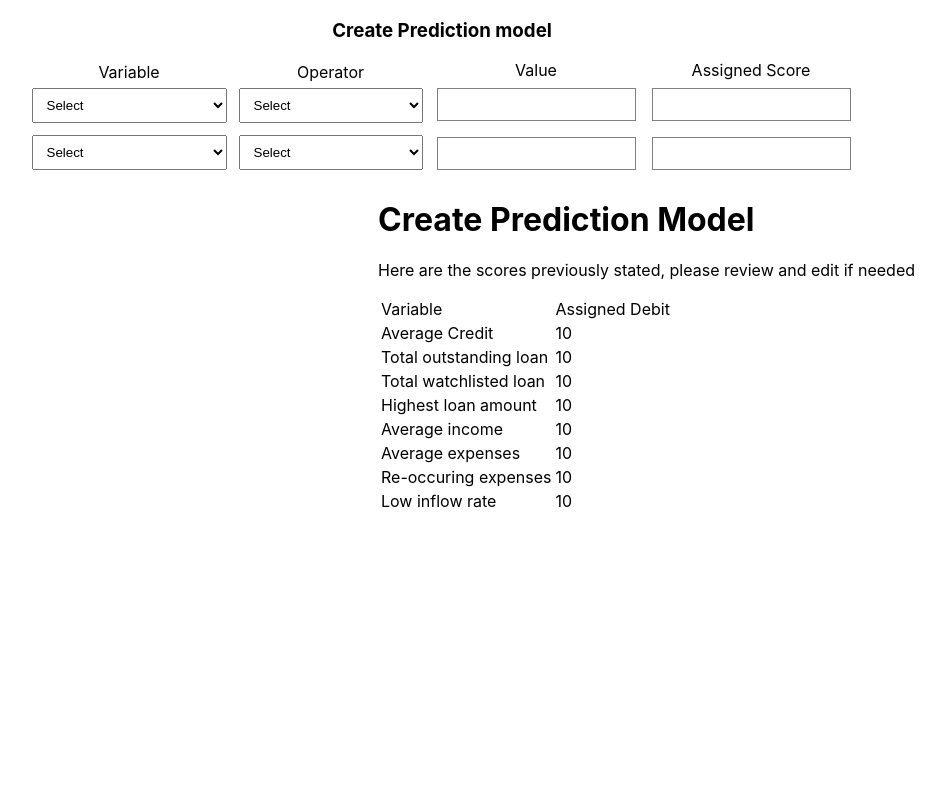
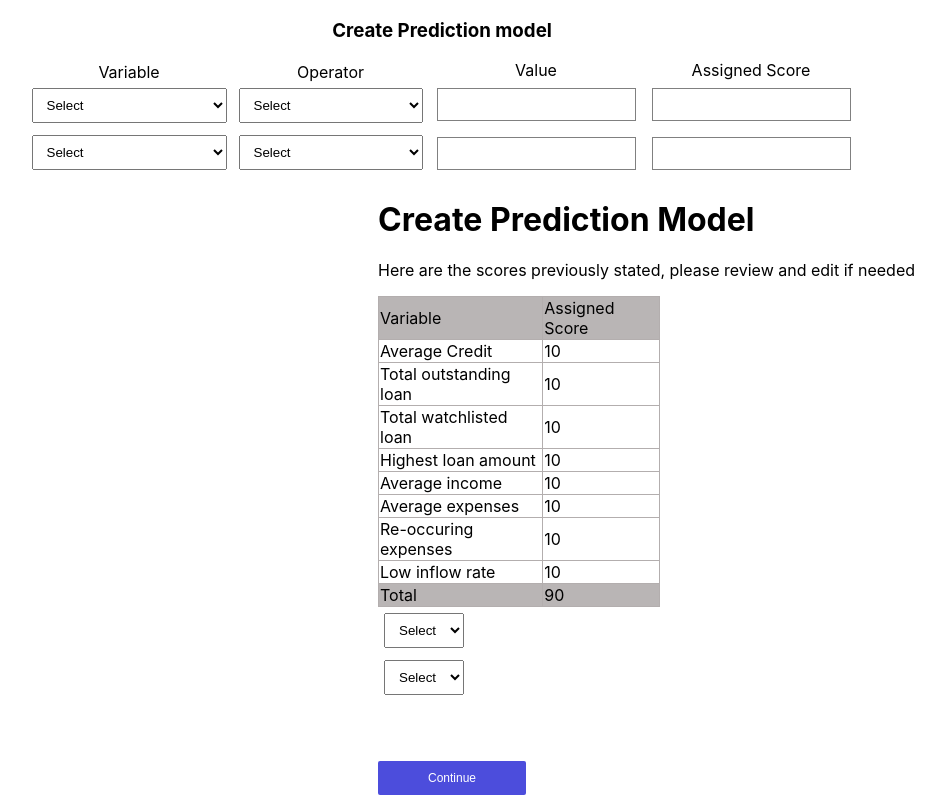
Before and after one commit to Peacesandy/smart-lend, a React (Create React App) app: page / in a window 1280 px wide. Both pictures are taken after a click on the button "Continue". Shown: the whole page, without its empty margins (198-1143 px from the left). Built offline with nearby package versions, Linux system fonts and the light colour scheme.

Commit message:
styled the button

```diff
--- /dev/null
+++ b/src/Components/Review.jsx
@@ -0,0 +1,11 @@
+import React from 'react'
+
+function Review() {
+  return (
+    <div>
+        <h1>Review details</h1>
+    </div>
+  )
+}
+
+export default Review
--- a/src/Components/Scores.jsx
+++ b/src/Components/Scores.jsx
@@ -1,8 +1,14 @@
 import React from 'react'
 import style from './Scores.module.scss'
+import { useState } from 'react'
+import Review from "../Components/Review";
 
 
 function Scores() {
+
+const [onNext, setOnNext] = useState(false)
+
+
   return (
     <div>
         <div className={style.body}>
@@ -11,9 +17,9 @@ function Scores() {
         </div>
         <div>
           <table>
-            <tr>
+            <tr className={style.first}>
                 <td>Variable</td>
-                <td>Assigned Debit</td>
+                <td>Assigned Score</td>
             </tr>
             <tr>
               <td>Average Credit</td>
@@ -47,8 +53,29 @@ function Scores() {
               <td>Low inflow rate</td>
               <td>10</td>
             </tr>
+            <tr className={style.first}>
+              <td>Total</td>
+              <td>90</td>
+            </tr>
             </table>
         </div>
+        <div className="div">
+            <select name="" id="">
+        <option value="">Select</option>
+            </select>
+        </div>
+        <div>
+        <select name="" id="">
+        <option value="">Select</option>
+            </select>
+        </div>
+        <div className={style.button}>
+    {!onNext && <button className={style.btn} onClick={() => setOnNext(true)}>
+        Continue
+        </button> }
+
+        {onNext && <Review/>}
+    </div>
     </div>
   )
 }
--- a/src/Components/Scores.module.scss
+++ b/src/Components/Scores.module.scss
@@ -0,0 +1,35 @@
+body{
+    margin: 0;
+}
+
+table{
+    width: 40%;
+}
+
+table, th {
+    border:1px solid rgb(179, 174, 174);
+    border-collapse: collapse;
+  }
+
+td{
+    border:1px solid rgb(179, 174, 174);
+    border-collapse: collapse;
+}
+
+.first{
+    background-color: rgb(185, 181, 181);
+}
+
+.btn {
+    text-align: center;
+    font-size: 12px;
+    font-weight: 300;
+    color: white;
+    justify-content: center;
+    align-items: center;
+    background-color: #4c4ddc;
+    padding: 10px 50px;
+    border: none;
+    border-radius: 2px;
+    margin-top: 60px;
+}
```
